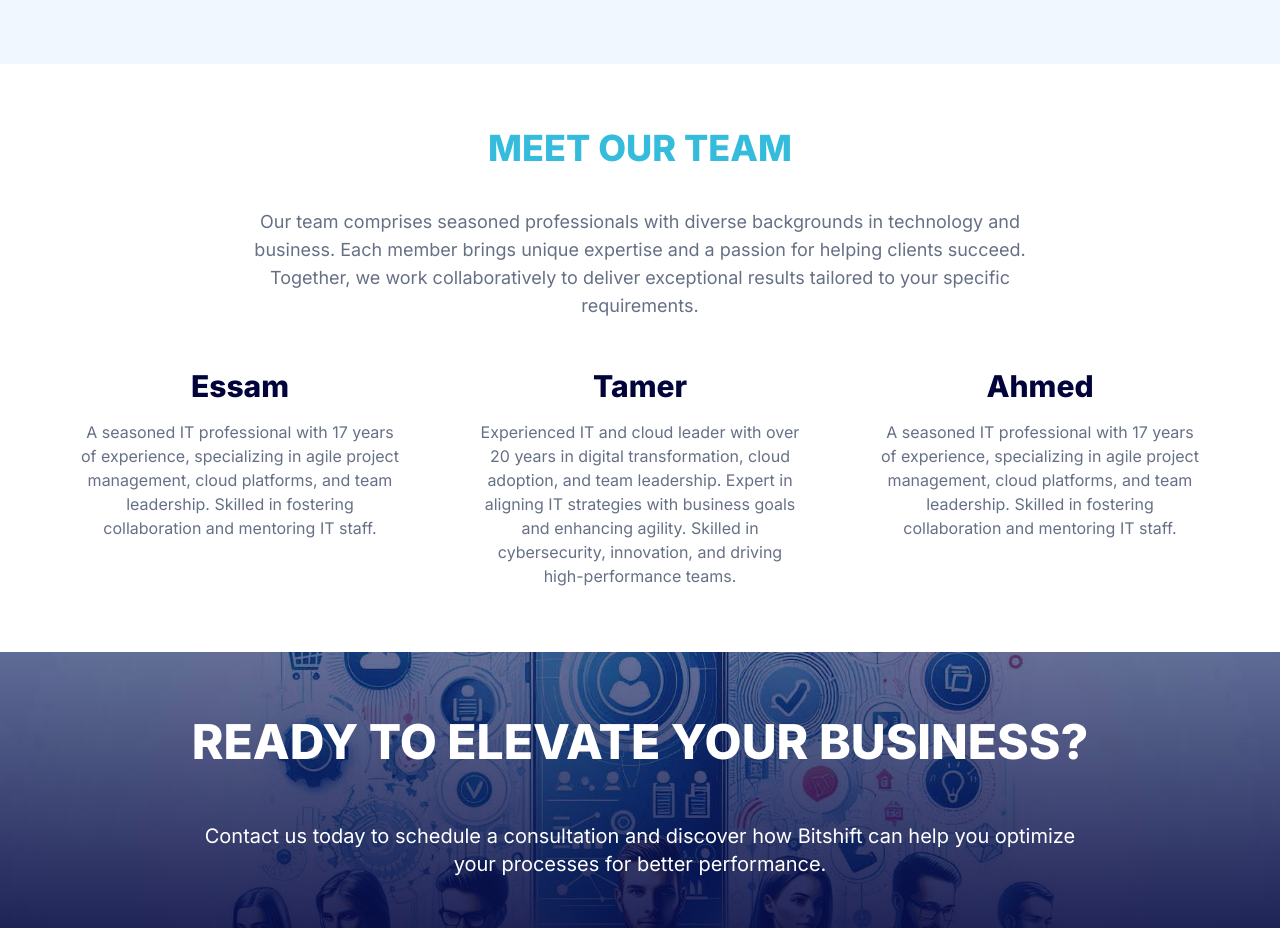
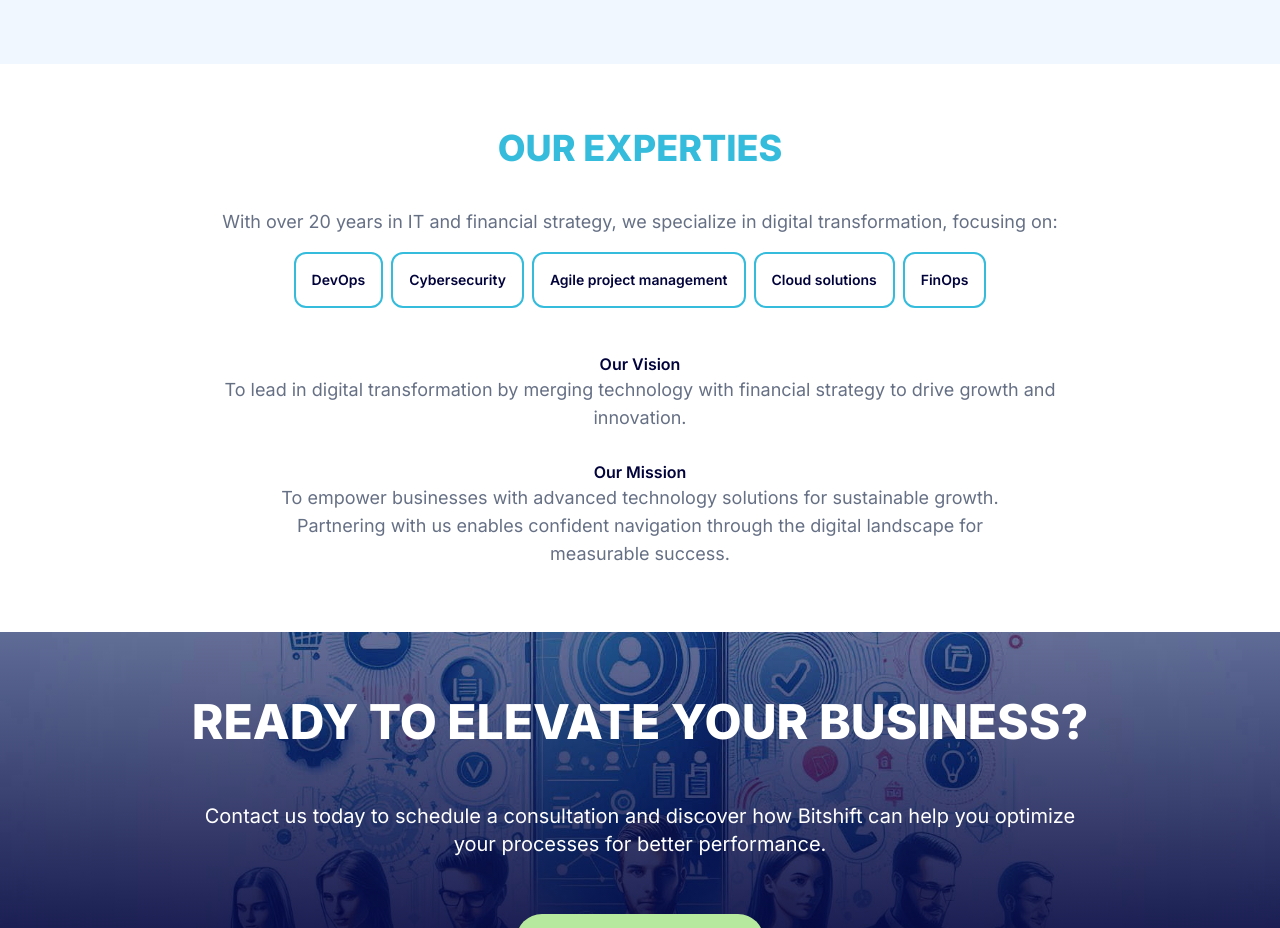
Before and after one commit to Ma7moudxG/bitshift, a Next.js app: page /about_us in a window 1280 px wide. Shown: the part 1350-2278 px from the top of the page. Built offline with nearby package versions, Linux system fonts and the light colour scheme.

Commit message:
about us our experties section

```diff
--- a/components/AboutUsPage.js
+++ b/components/AboutUsPage.js
@@ -1,4 +1,4 @@
-"use client"
+"use client";
 import Image from "next/image";
 import { useRouter } from "next/navigation";
 import React from "react";
@@ -47,8 +47,16 @@ const profiles = [
   },
 ];
 
+const experties = [
+  "DevOps",
+  "Cybersecurity",
+  "Agile project management",
+  "Cloud solutions",
+  "FinOps",
+];
+
 export default function AboutUs() {
-    const router = useRouter()
+  const router = useRouter();
   return (
     <Main>
       <div className="relative bg-[url('/about-us-banner1.avif')] bg-center bg-cover h-[200px] md:h-[300px] lg:h-[400px]">
@@ -123,32 +131,41 @@ export default function AboutUs() {
       <div className="px-8 py-16 flex flex-col gap-12">
         <div className="flex flex-col md:flex-rowitems-cent er justify-between gap-6 md:gap-8 lg:gap-10 max-w-[1200px] mx-auto">
           <h1 className="text-[#35BCDC] font-extrabold text-2xl md:text-3xl lg:text-4xl text-center">
-              MEET OUR TEAM
+            OUR EXPERTIES
           </h1>
-            <p className="text-[#667085] md:text-base lg:text-lg text-center md:text-center md:max-w-[70%] mx-auto">
-              Our team comprises seasoned professionals with diverse backgrounds
-              in technology and business. Each member brings unique expertise and
-              a passion for helping clients succeed. Together, we work
-              collaboratively to deliver exceptional results tailored to your
-              specific requirements.
+          <div className="text-[#667085] md:text-base lg:text-lg text-center md:text-center md:max-w-[90%] mx-auto">
+            With over 20 years in IT and financial strategy, we specialize in
+            digital transformation, focusing on:
+            <br />
+            <div className="flex flex-wrap gap-2 items-center justify-center py-4 mx-auto">
+              {experties.map((item, index) => (
+                <div
+                  key={index}
+                  className="p-4 border-2 rounded-xl text-[#02033B] text-xs md:text-sm font-semibold border-[#35BCDC]"
+                >
+                  {item}
+                </div>
+              ))}
+            </div>
+            <br />
+            <h2 className="text-[#02033B] font-semibold text-base">
+              Our Vision
+            </h2>
+            <p>
+              To lead in digital transformation by merging technology with
+              financial strategy to drive growth and innovation.
+            </p>
+            <br />
+            <h2 className="text-[#02033B] font-semibold text-base">
+              Our Mission
+            </h2>
+            <p>
+              To empower businesses with advanced technology solutions for
+              sustainable growth. <br />
+              Partnering with us enables confident navigation through the
+              digital landscape for measurable success.
             </p>
           </div>
-
-          <div className="grid grid-cols-1 lg:grid-cols-3 max-w-[1200px] mx-auto gap-x-20 gap-y-12">
-            {profiles.map((profile, index) => (
-              <div
-                key={index}
-                className="flex flex-col gap-4 w-[320px] items-center"
-              >
-                {/* <Image src={profile.url} alt={profile.url} height={200} width={200} className="grayscale hover:filter-none transition-all size-44 hover:size-56" /> */}
-                <h1 className="text-2xl lg:text-3xl font-extrabold text-[#02033B]">
-                  {profile.title}
-                </h1>
-                <p className="text-[#667085] text-sm md:text-base text-center">
-                  {profile.description}
-                </p>
-              </div>
-            ))}
         </div>
       </div>
 
@@ -163,7 +180,10 @@ export default function AboutUs() {
             Bitshift can help you optimize your processes for better
             performance.
           </p>
-            <button className="flex  items-center gap-4 bg-[#B6E89E] px-12 md:px-14 py-2 md:py-3 text-base md:text-lg rounded-full text-[#02033B] font-bold hover:bg-[#35BCDC] hover:text-white "  onClick={() => router.push('/contact_us')}>
+          <button
+            className="flex  items-center gap-4 bg-[#B6E89E] px-12 md:px-14 py-2 md:py-3 text-base md:text-lg rounded-full text-[#02033B] font-bold hover:bg-[#35BCDC] hover:text-white "
+            onClick={() => router.push("/contact_us")}
+          >
             Get Started
             <BsArrowRight className="text-xl font-semibold" />
           </button>
```
Lines whose indentation alone changed are shown as unchanged.
